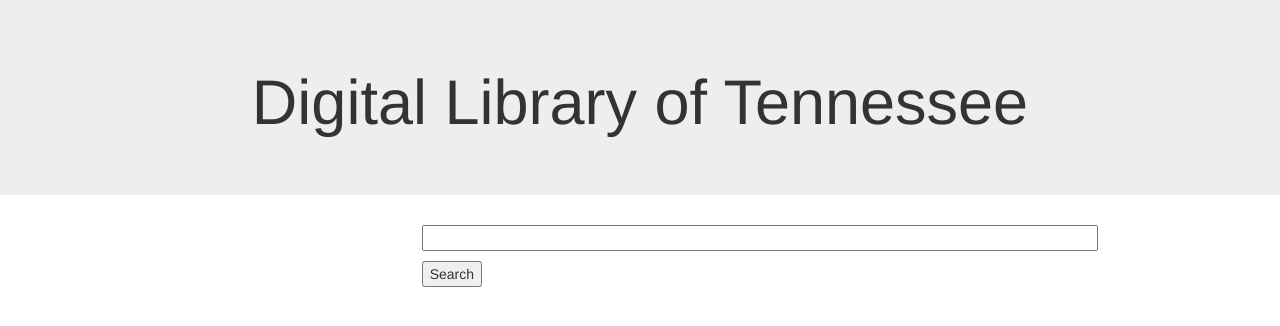
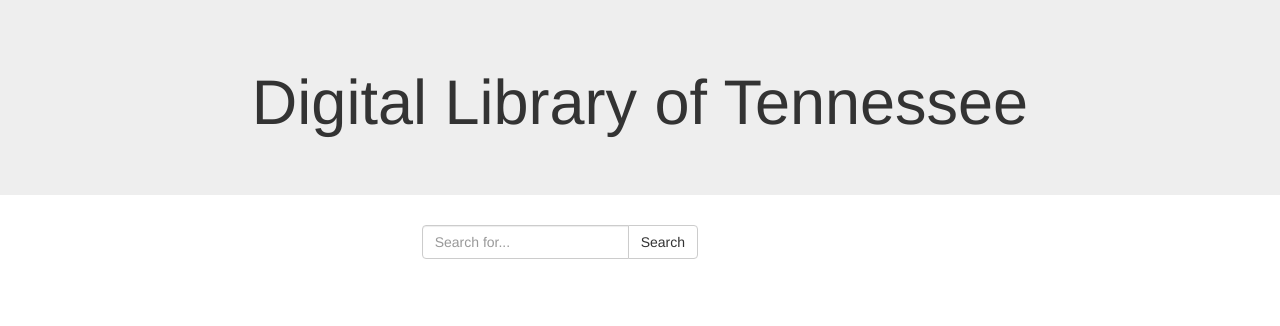
Before and after one commit to markpbaggett/dltn_flask, a Flask app: page / in a window 1280 px wide. Shown: the top 326 px of the page. Run offline with Flask 2, Linux system fonts and the light colour scheme; parts of the project's set-up code (start-up, migrations or seed data) failed here and were passed over; some libraries are stand-ins or nearby versions.

Commit message:
Use bootstrap for searchbox.

```diff
--- a/app/static/css/custom.css
+++ b/app/static/css/custom.css
@@ -8,3 +8,7 @@
     overflow-y: hidden;
     max-height: 120px;
 }
+
+form#search-box {
+    display: inherit;
+}
--- a/app/templates/index.html
+++ b/app/templates/index.html
@@ -2,15 +2,16 @@
 {% block content %}
     <div class="row">
         <div class="col-sm-4">
-
         </div>
         <div class="col-sm-4">
             <div class="row">
                 <div class="input-group">
-                    <form action="" method="post" name="search">
-                        <p>{{ form.searchtext(size=80) }}<br></p>
-                        <p><input type="submit" value="Search"></p>
-                    </form>
+                    <form action="" method="post" name="search" id="search-box">
+                    {{ form.searchtext(class="form-control", placeholder="Search for...") }}
+                    <span class="input-group-btn">
+                        <button class="btn btn-default" type="button">Search</button>
+                    </span>
+                        </form>
                 </div>
             </div>
         </div>
```
